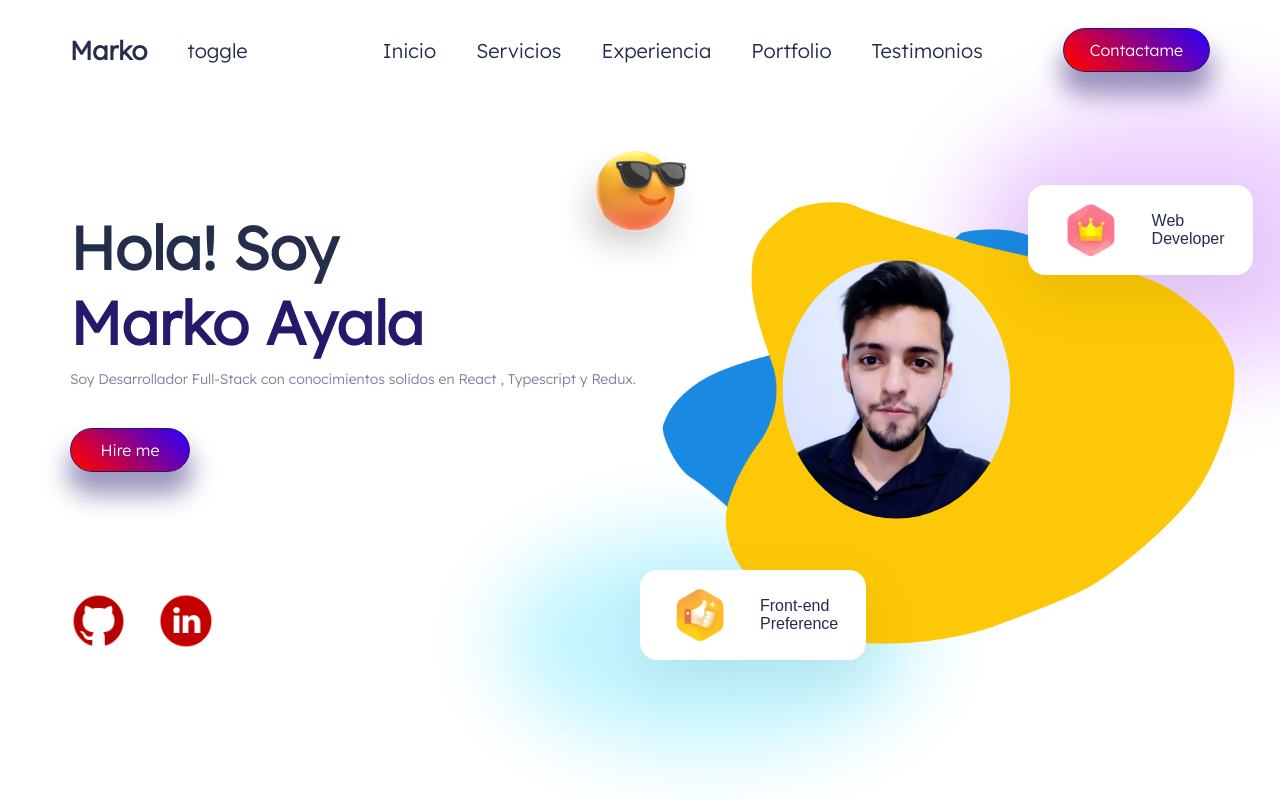
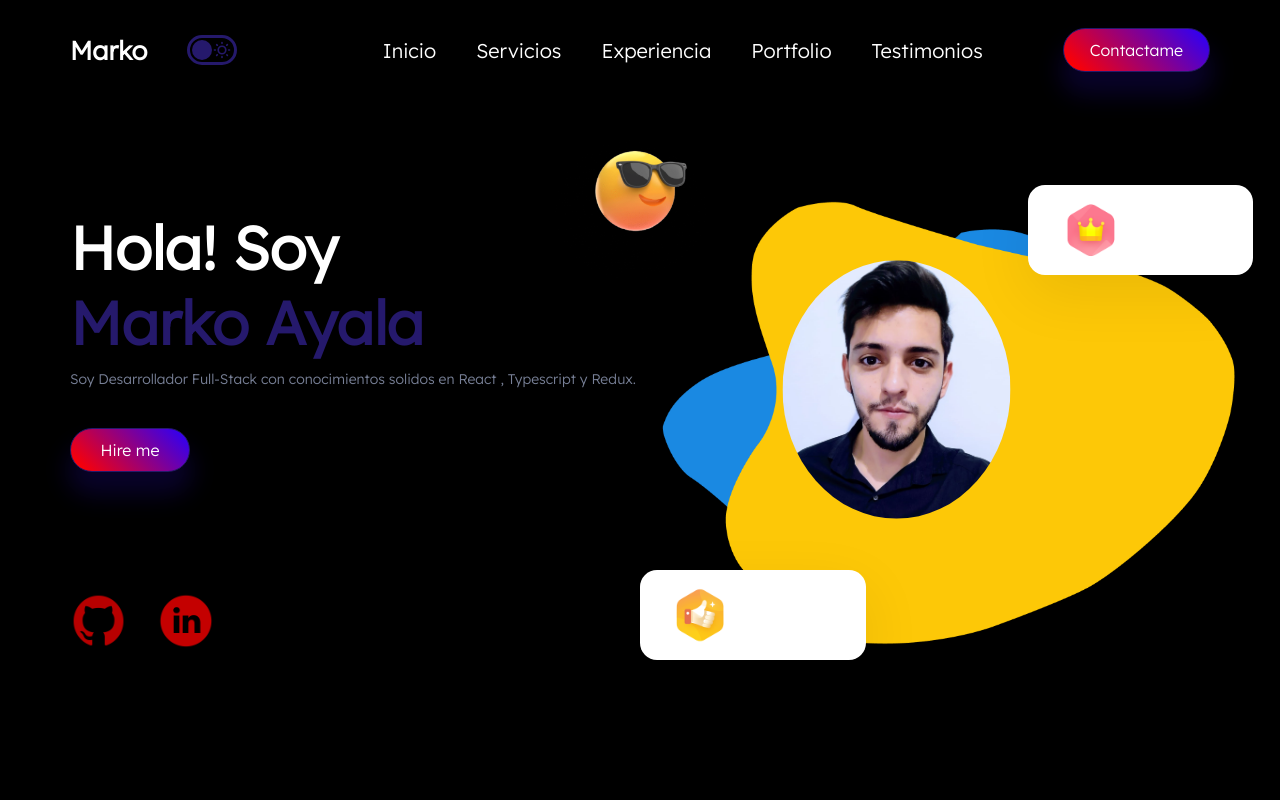
Before and after one commit to MarkoAyala/Portfolio, a React (Create React App) app: page / in a window 1280 px wide. Shown: the top 800 px of the page. Built offline with nearby package versions, Linux system fonts and the light colour scheme.

Commit message:
toggle implement

```diff
--- a/src/App.js
+++ b/src/App.js
@@ -6,10 +6,19 @@ import Experience from "./Components/NavBar/Experience/Experience";
 import Portfolio from "./Components/NavBar/Portfolio/Portfolio";
 import Contact from "./Components/NavBar/Contact/Contact";
 import Footer from "./Components/NavBar/Footer/Footer";
+import {themeContext} from './Context.js';
+import { useContext } from "react";
 
 function App() {
+  const theme=useContext(themeContext);
+  const darkMode=theme.state.darkMode;
   return (
-    <div className="App">
+    <div className="App"
+    style={{
+      background:darkMode?'black':'',
+      color:darkMode?'white': '',
+    }}
+    >
       <Navbar/>
       <Intro/>
       <Services/>
--- a/src/Components/NavBar/Intro/Intro.jsx
+++ b/src/Components/NavBar/Intro/Intro.jsx
@@ -9,13 +9,17 @@ import Crown from '../../../img/crown.png';
 import glassesimoji from '../../../img/glassesimoji.png';
 import fotoCV from '../../../img/fotoCV.jpeg';
 import FloatingDiv from '../FloatingDiv/FloatingDiv';
+import { themeContext } from '../../../Context';
+import { useContext } from "react";
 
 function Intro() {
+  const theme=useContext(themeContext);
+  const darkMode=theme.state.darkMode;
   return (
       <div className="intro">
           <div className="i-left">
               <div className="i-name">
-                  <span>Hola! Soy</span>
+                  <span style={{color:darkMode?'white': ''}}>Hola! Soy</span>
                   <span>Marko Ayala</span>
                   <span>Soy Desarrollador Full-Stack con conocimientos solidos en React , Typescript y Redux.</span>
               </div>
--- a/src/Components/NavBar/Navbar.jsx
+++ b/src/Components/NavBar/Navbar.jsx
@@ -1,11 +1,12 @@
 import React from 'react'
 import './Navbar.css'
+import Toggle from './Toggle/Toggle'
 const Navbar = () => {
   return (
       <div className="n-wrapper">
           <div className="n-left">
               <div className="n-name">Marko</div>
-              <span>toggle</span>
+              <Toggle/>
           </div>
           <div className="n-right">
               <div className="n-list">
--- /dev/null
+++ b/src/Components/NavBar/Toggle/Toggle.css
@@ -0,0 +1,20 @@
+.toggle{
+    display: flex;
+    justify-content: space-between;
+    border: 3px solid var(--blue);
+    border-radius: 1rem;
+    position: relative;
+    padding: 2px;
+    cursor: pointer;
+}
+.toggle>*{
+    width: 1rem;
+    height: 1rem;
+    color: var(--blue);
+}
+
+.t-button{
+    border-radius: 100%;
+    background: var(--blue);
+    position: absolute;
+}
--- /dev/null
+++ b/src/Components/NavBar/Toggle/Toggle.jsx
@@ -0,0 +1,26 @@
+import React from 'react';
+import './Toggle.css';
+import Sun from '@iconscout/react-unicons/icons/uil-sun';
+import { themeContext } from '../../../Context';
+import Moon from '@iconscout/react-unicons/icons/uil-moon';
+import { useContext } from 'react';
+
+function Toggle() {
+  const theme = useContext(themeContext);
+  const darkMode = theme.state.darkMode;
+  const handleClick = ()=>{
+    theme.dispatch({type:'toggle'})
+  }
+  return (
+      <div className="toggle" onClick={handleClick}>
+          <Moon/>
+          <Sun/>
+          <div className="t-button"
+          style={darkMode?{left:'2px'}:{right:'2px'}}
+          >
+          </div>
+      </div>
+  )
+}
+
+export default Toggle
--- /dev/null
+++ b/src/Context.js
@@ -0,0 +1,20 @@
+import { createContext, useReducer } from "react";
+
+export const themeContext = createContext();
+const InitialState = {darkMode:true};
+const themeReducer = (state,action) => {
+    switch(action.type){
+        case'toggle':
+        return{darkMode:!state.darkMode};
+        default:
+            return state;
+    }
+}
+export const ThemeProvider=(props)=>{
+    const[state,dispatch] = useReducer(themeReducer, InitialState);
+    return(
+        <themeContext.Provider value={{state,dispatch}}>
+            {props.children}
+        </themeContext.Provider>
+    );
+};
--- a/src/index.js
+++ b/src/index.js
@@ -1,9 +1,13 @@
 import React from 'react';
 import ReactDOM from 'react-dom';
 import App from './App';
+import {ThemeProvider} from './Context.js';
 
 ReactDOM.render(
-    <App />,
+  <ThemeProvider>
+
+    <App />
+  </ThemeProvider>,
   document.getElementById('root')
 );
 
```
